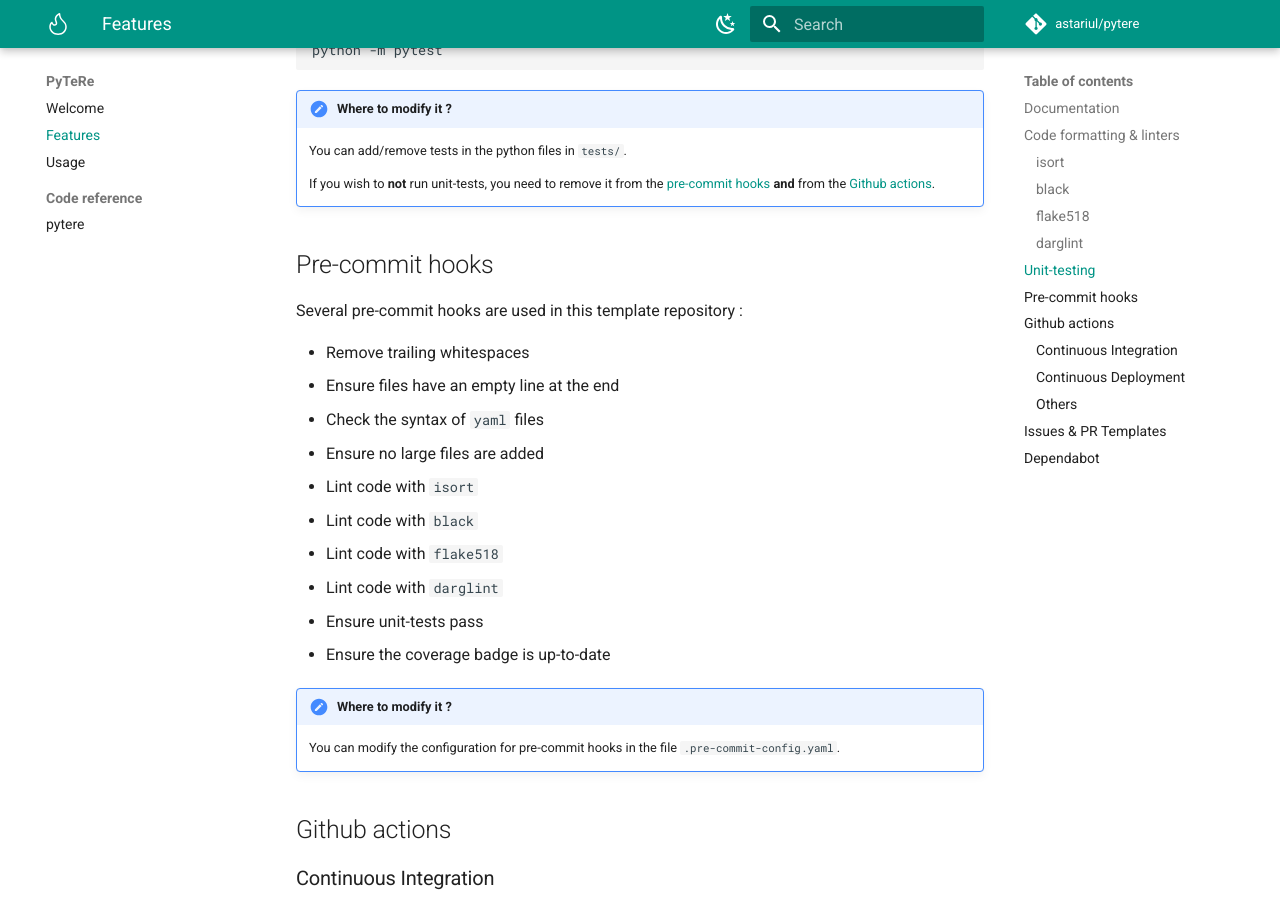
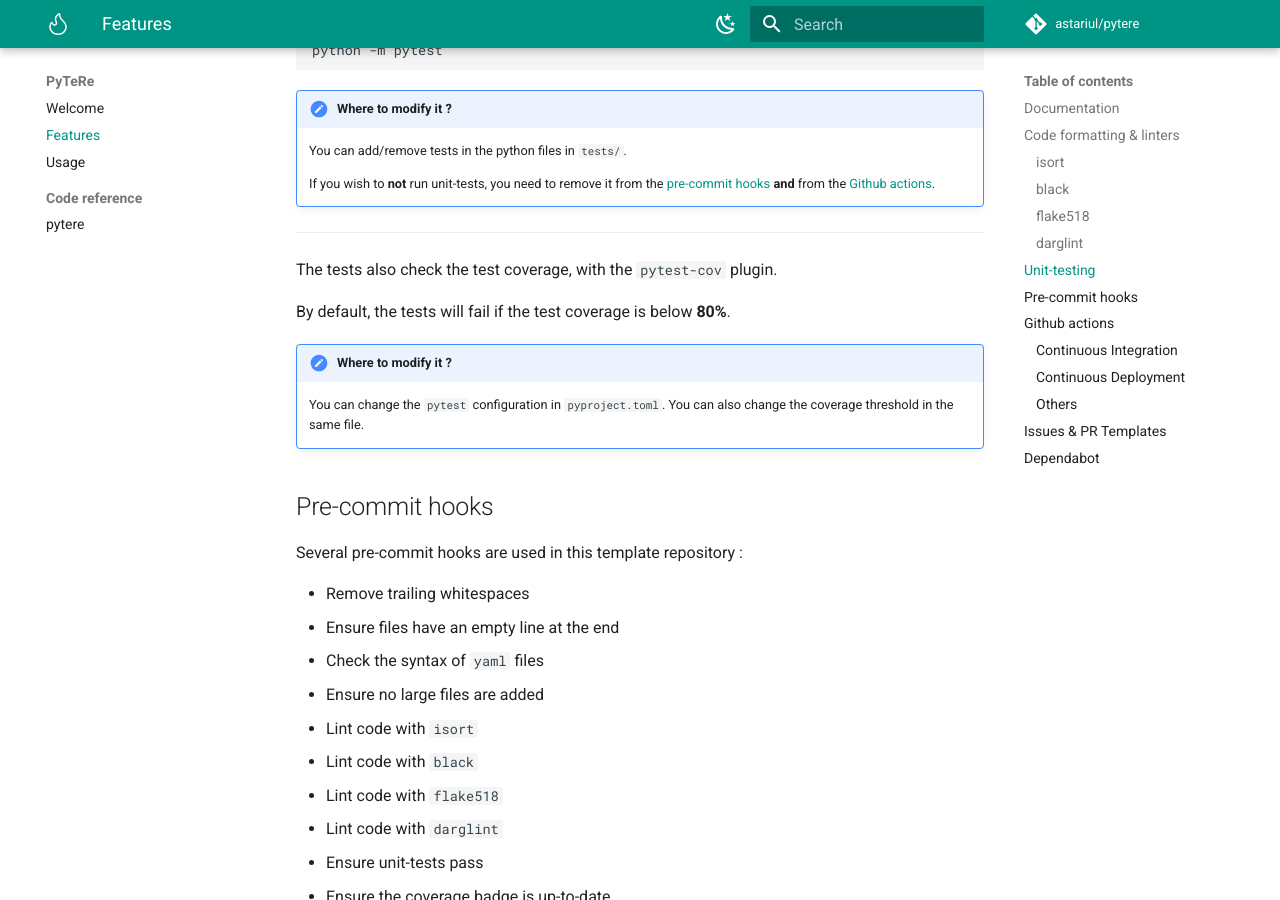
Before and after one commit to astariul/pytere, an MkDocs documentation site: the page built from docs/features.md, in a window 1280 px wide and 900 px high, scrolled down 2582 px. Built offline with MkDocs 1.6.1 and Material for MkDocs 9.7.7, drawn with Linux system fonts in a browser that asks for light colours; comment, search, counter and statistics services are not loaded; the version menu is left out.

Commit message:
:memo: Add docs about test coverage

```diff
--- a/docs/features.md
+++ b/docs/features.md
@@ -104,6 +104,15 @@ python -m pytest
 
     If you wish to **not** run unit-tests, you need to remove it from the [pre-commit hooks](#pre-commit-hooks) **and** from the [Github actions](#continuous-integration).
 
+---
+
+The tests also check the test coverage, with the `pytest-cov` plugin.
+
+By default, the tests will fail if the test coverage is below **80%**.
+
+!!! note "Where to modify it ?"
+    You can change the `pytest` configuration in `pyproject.toml`. You can also change the coverage threshold in the same file.
+
 ## Pre-commit hooks
 
 Several pre-commit hooks are used in this template repository :
```
